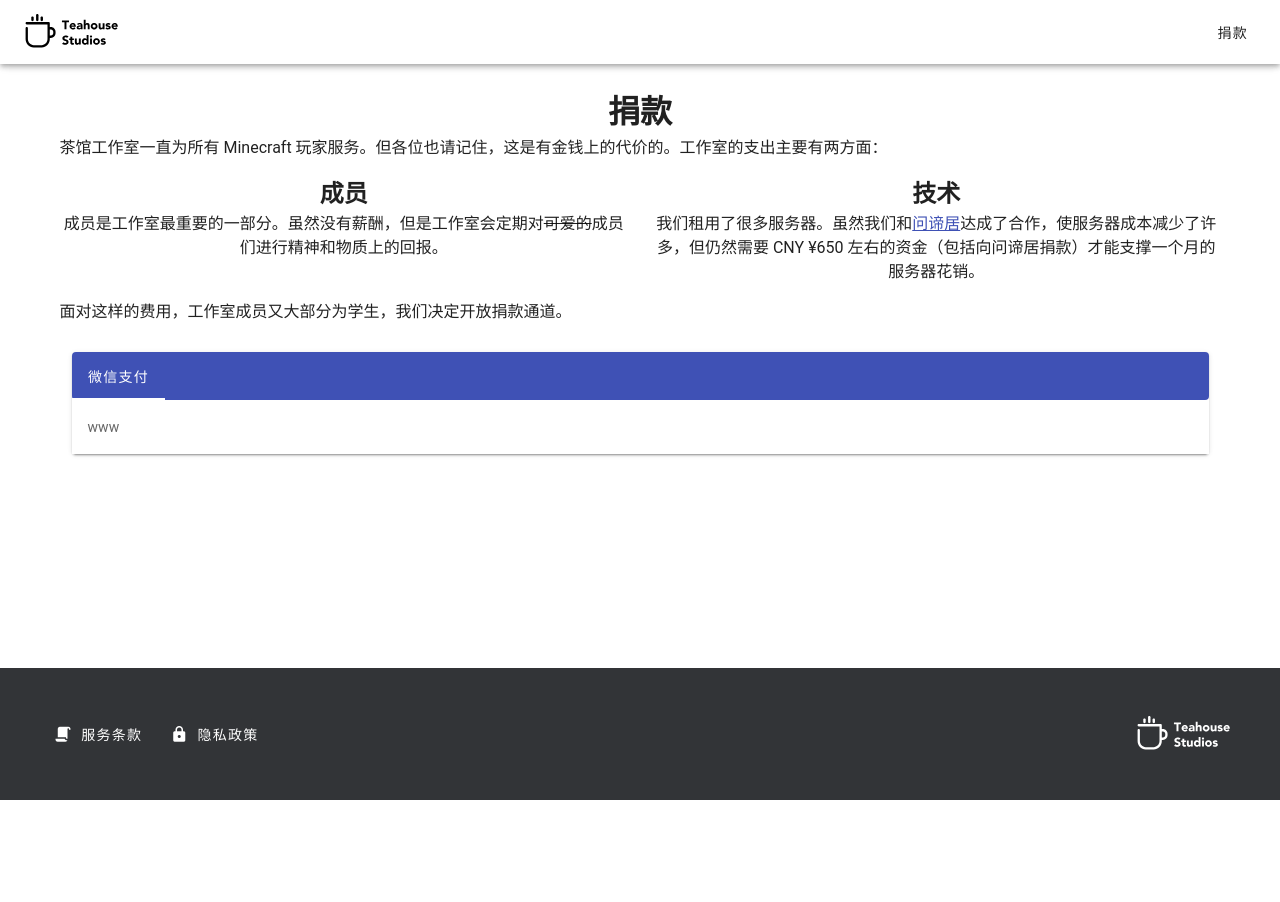
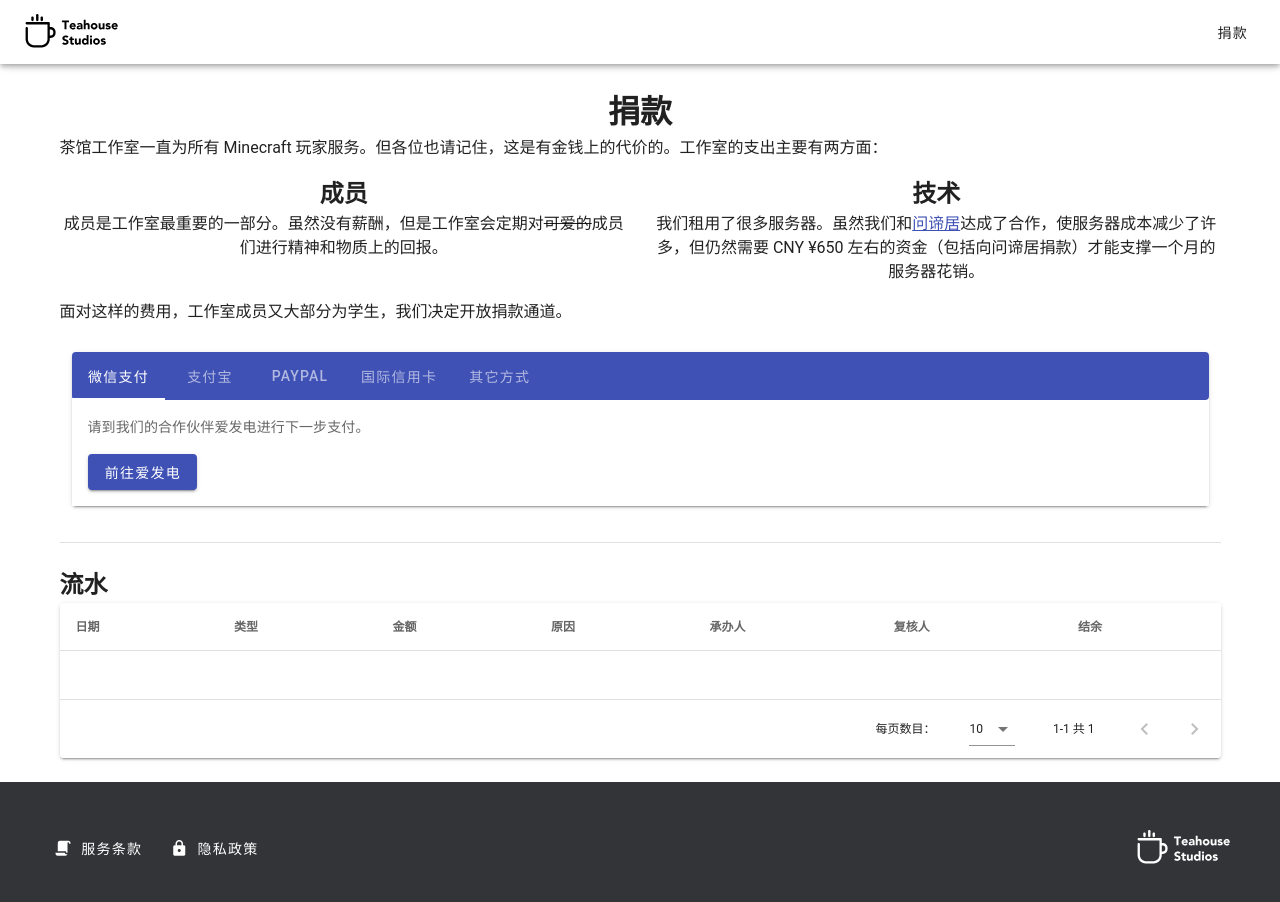
Before and after one commit to Teahouse-Studios/website, a Vue app: page /#/donate in a window 1280 px wide. Shown: the top 902 px of the page. Before the commit the page ends 800 px from the top, so only its background shows below. Built offline with nearby package versions, Linux system fonts and the light colour scheme.

Commit message:
more on donating

```diff
--- /dev/null
+++ b/src/components/Account.vue
@@ -0,0 +1,33 @@
+<template>
+<v-card>
+  <v-data-table
+    :headers="headers"
+    :items="detail"
+    :items-per-page="10"
+  />
+</v-card>
+</template>
+
+
+<script>
+  export default {
+    data () {
+      return {
+        headers: [
+          { text: '日期', value: 'date'},
+          { text: '类型', value: 'type',},
+          { text: '金额', value: 'value' },
+          { text: '原因', value: 'reason' },
+          { text: '承办人', value: 'undertaker' },
+          { text: '复核人', value: 'reviewer' },
+          { text: '结余', value: 'balance' },
+        ],
+        detail: [
+          {
+
+          },
+        ],
+      }
+    },
+  }
+</script>
--- /dev/null
+++ b/src/components/Donate.vue
@@ -0,0 +1,56 @@
+<template>
+  <v-container>
+      <v-card>
+        <v-tabs background-color="primary" dark v-model="paymentmethod">
+          <v-tabs-slider />
+
+          <v-tab>微信支付</v-tab>
+          <v-tab>支付宝</v-tab>
+          <v-tab>PayPal</v-tab>
+          <v-tab>国际信用卡</v-tab>
+          <v-tab>其它方式</v-tab>
+
+          <v-tab-item>
+            <v-card flat>
+              <v-card-text>
+                <p>请到我们的合作伙伴爱发电进行下一步支付。</p>
+                <v-btn href="https://afdian.net/@teahouse" color="primary">前往爱发电</v-btn>
+              </v-card-text>
+            </v-card>
+          </v-tab-item>
+          <v-tab-item>
+            <v-card flat>
+              <v-card-text>
+                <p>请到我们的合作伙伴爱发电进行下一步支付。</p>
+                <v-btn href="https://afdian.net/@teahouse" color="primary">前往爱发电</v-btn>
+              </v-card-text>
+            </v-card>
+          </v-tab-item>
+          <v-tab-item>
+            <v-card flat>
+              <v-card-text>
+                <p>请到我们的合作伙伴 Patreon 进行下一步支付。</p>
+                <v-btn href="https://patreon.com/teahousestudios" color="primary">前往 Patreon</v-btn>
+              </v-card-text>
+            </v-card>
+          </v-tab-item>
+          <v-tab-item>
+            <v-card flat>
+              <v-card-text>
+                <p>请到我们的合作伙伴 Patreon 进行下一步支付。</p>
+                <v-btn href="https://patreon.com/teahousestudios" color="primary">前往 Patreon</v-btn>
+              </v-card-text>
+            </v-card>
+          </v-tab-item>
+          <v-tab-item>
+            <v-card flat>
+              <v-card-text>
+                <p>若使用其它方式像我们捐款，请使用 E-mail 联系我们。</p>
+                <v-btn href="mailto:admin@teahou.se" color="primary">发送 E-mail</v-btn>
+              </v-card-text>
+            </v-card>
+          </v-tab-item>
+        </v-tabs>
+      </v-card>
+  </v-container>
+</template>
--- a/src/plugins/vuetify.js
+++ b/src/plugins/vuetify.js
@@ -1,6 +1,7 @@
 import Vue from 'vue';
 import Vuetify from 'vuetify/lib';
 import colors from 'vuetify/lib/util/colors'
+import zhHans from 'vuetify/es5/locale/zh-Hans'
 
 Vue.use(Vuetify);
 
@@ -17,5 +18,9 @@ export default new Vuetify({
                 success: colors.green.lighten1
             }
         }
-    }
+    },
+    lang: {
+        locales: { zhHans },
+        current: 'zhHans',
+      },
 });
--- a/src/views/Donate.vue
+++ b/src/views/Donate.vue
@@ -26,20 +26,22 @@
       </v-col>
     </v-row>
     <p>面对这样的费用，工作室成员又大部分为学生，我们决定开放捐款通道。</p>
-    <v-container>
-      <v-card>
-        <v-tabs background-color="primary" dark v-model="paymentmethod">
-          <v-tabs-slider></v-tabs-slider>
-
-          <v-tab>微信支付</v-tab>
-
-          <v-tab-item>
-            <v-card flat>
-              <v-card-text>www</v-card-text>
-            </v-card>
-          </v-tab-item>
-        </v-tabs>
-      </v-card>
-    </v-container>
+    <Donate />
+    <br>
+    <v-divider></v-divider>
+    <br>
+    <h2>流水</h2>
+    <Account />
   </v-container>
 </template>
+
+<script>
+import Donate from "@/components/Donate";
+import Account from "@/components/Account";
+export default {
+  components: {
+    Donate,
+    Account
+  }
+};
+</script>
--- a/src/views/Home.vue
+++ b/src/views/Home.vue
@@ -7,7 +7,7 @@
           <v-col md="6" xs="12">
             <v-row justify="center">
               <h1>Teahouse Studios</h1>
-              <h3>一个由部分 Minecraft Wiki 成员成立的公益性质工作室。 </h3>
+              <h3>一个由部分 Minecraft Wiki 成员成立的公益性质工作室。</h3>
             </v-row>
           </v-col>
           <v-col md="6" xs="12">
@@ -50,8 +50,8 @@
             <v-card>
               <v-list-item three-line>
                 <v-list-item-content>
-                  <v-list-item-title class="headline mb-1">梗体中文资源包</v-list-item-title>
-                  <v-list-item-subtitle>在 Minecraft 中加入了一个新的语言“梗体中文”和其他有趣的小内容，旨在打造更生草的游戏体验。</v-list-item-subtitle>
+                  <v-list-item-title class="headline mb-1">茶馆 Q 群机器人</v-list-item-title>
+                  <v-list-item-subtitle>基于 <a href="https://github.com/GraiaProject/Application">Graia</a>，茶馆 QQ 群的实用机器人。</v-list-item-subtitle>
                 </v-list-item-content>
               </v-list-item>
 
```
Also changed, not shown: src/plugins/dist/vuetify.dev.js.
